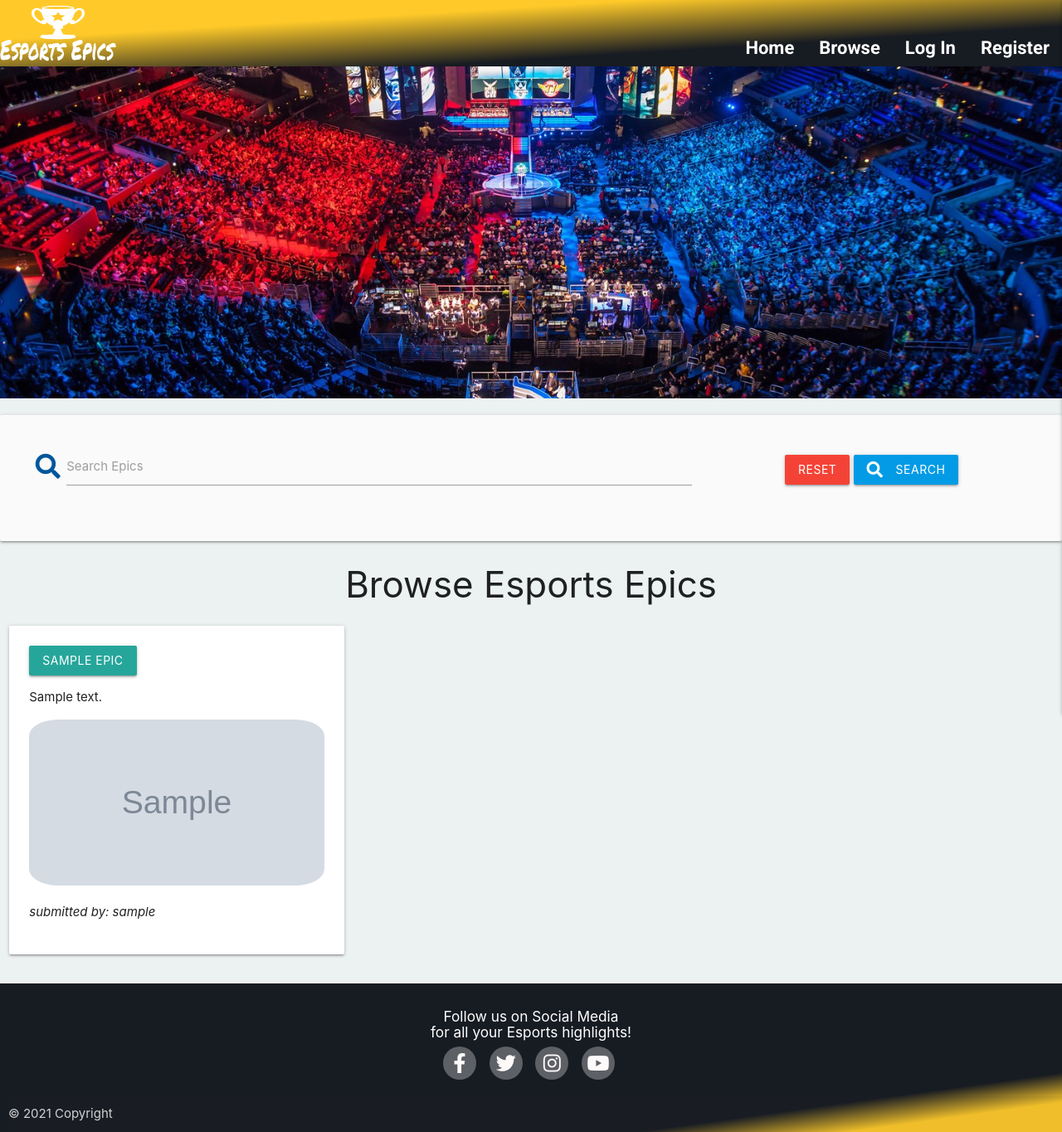
After one commit to jamesr1775/esports-epics, a Flask app: page /browse in a window 1280 px wide. The commit adds this page. Shown: the whole page at 83% size. Run offline with Flask 2, Linux system fonts and the light colour scheme; grey boxes marked "Sample" are stand-in pictures; a database or web service that is not in the repository returns one stand-in record (values such as "Sample title"); some libraries are stand-ins or nearby versions.

Commit message:
adding a first implementation of the browse page. Added data base indexes so the search functionality is working, connected the routes in app.py, hooked up the browse navigation button to display browse.html

```diff
--- a/app.py
+++ b/app.py
@@ -25,6 +25,22 @@ def home():
     events = list(mongo.db.events.find())
     news = list(mongo.db.news.find())
     return render_template("index.html", epics=epics, events=events, news=news)
+
+@app.route("/browse")
+def browse():
+    epics = list(mongo.db.epics.find())
+    return render_template("browse.html", epics=epics)
+
+@app.route("/search", methods=["GET", "POST"])
+def search():
+    query = request.form.get("query")
+    epics = list(mongo.db.epics.find({"$text": {"$search": query}}))
+    return render_template("browse.html", epics=epics)
+
+@app.route("/get_epics")
+def get_epics():
+    epics = list(mongo.db.epics.find())
+    return render_template("browse.html", epics=epics)
 
 @app.route("/register", methods=["GET", "POST"])
 def register():
--- a/templates/base.html
+++ b/templates/base.html
@@ -19,8 +19,8 @@
                 <a href="{{ url_for('home') }}" class=""><img class="responsive-img company-logo" id="logo" src="../static/images/company-logo.png"/></a>
                 <a href="#" data-target="mobile-demo" class="sidenav-trigger right"><i class="fas fa-bars"></i></a>
                 <ul class="right hide-on-med-and-down">
-                <li><a href="{{ url_for('home') }}">Home</a></li>
-                <li><a href="#">Browse</a></li>
+                    <li><a href="{{ url_for('home') }}">Home</a></li>
+                    <li><a href="{{ url_for('browse') }}">Browse</a></li>
                 {% if session.user %}
                     <li><a href="{{ url_for('submit_event') }}">Add Event</a></li>
                     <li><a href="{{ url_for('submit_epic') }}">Submit Epic</a></li>
@@ -43,7 +43,7 @@
         <ul class="sidenav" id="mobile-demo">
             <li><h4 class="center-align">Esports Epics</h4></li>
             <li><a href="{{ url_for('home') }}">Home</a></li>
-            <li><a href="#">Browse</a></li>
+            <li><a href="{{ url_for('browse') }}">Browse</a></li>
             {% if session.user %}
                 <li><a href="{{ url_for('submit_event') }}">Add Event</a></li>
                 <li><a href="{{ url_for('submit_epic') }}">Submit Epic</a></li>
--- /dev/null
+++ b/templates/browse.html
@@ -0,0 +1,57 @@
+{% extends "base.html" %}
+{% block content %}
+    <!-- Hero Image -->
+    <div class="row">
+        <div class="s12">
+            <span class="hero-image" role="img" aria-label="Esports Tournament Arena"></span>
+        </div>
+    </div>
+    <div class="row card-panel grey lighten-5">
+        <form action="{{ url_for('search') }}" method="post" class="col s12">
+            <div class="row valign-wrapper center-align">
+                <div class="input-field col s12 m8">
+                    <i class="fas fa-search prefix light-blue-text text-darken-4"></i>
+                    <input type="text" name="query" id="query" minlength="3" class="validate" required>
+                    <label for="query">Search Epics</label>
+                </div>
+                <div class="col s12 m4">
+                    <a href="{{ url_for('get_epics') }}" class="red btn text-shadow">Reset</a>
+                    <button type="submit" class="light-blue darken-1 btn text-shadow">
+                        <i class="fas fa-search left"></i> Search
+                    </button>
+                </div>
+            </div>
+        </form>
+    </div>
+    <div class="row">
+        <h3 class="center-align">Browse Esports Epics</h3>
+        {% if epics|length > 0 %}
+            {% for epic in epics %}
+                <div class="col s12 m6 l4">
+                    <div class="card-panel">
+                        <!-- Modal Trigger -->
+                        <a class="waves-effect waves-light btn modal-trigger" data-target="videoModal" data-toggle="modal" data-video="{{ epic.video|replace('watch?v=', 'embed/')}}" >{{ epic.title }}</a>
+                        <p>{{ epic.description }}</p>
+                        <img src="{{ epic.image }}" alt="{{ epic.short_description }}" class="epic-image">
+                        <p><em>submitted by: {{ epic.username }}</em></p>
+                    </div>
+                </div>
+            {% endfor %}
+        {% else %}
+            <div class="col s12">
+                <div class="card-panel">
+                    <h3 class="text-darken-4 center-align">No Results Found.</h3>
+                </div>
+            </div>
+        {% endif %}
+    </div>
+    <!-- Modal Code obtained from [3] in Readme-->
+    <div class="modal" id="videoModal" tabindex="-1" role="dialog" aria-labelledby="videoModal" aria-hidden="true">
+        <div class="modal-content">
+            <div>
+                <iframe width="100%" height="500px" src="" title="YouTube video player" frameborder="0" allow="accelerometer; autoplay; clipboard-write; encrypted-media; gyroscope; picture-in-picture" allowfullscreen></iframe>
+            </div>
+            <button type="button" class="modal-action modal-close waves-effect waves-green btn-flat">Close</button>
+        </div>
+    </div>
+{% endblock %}
```
